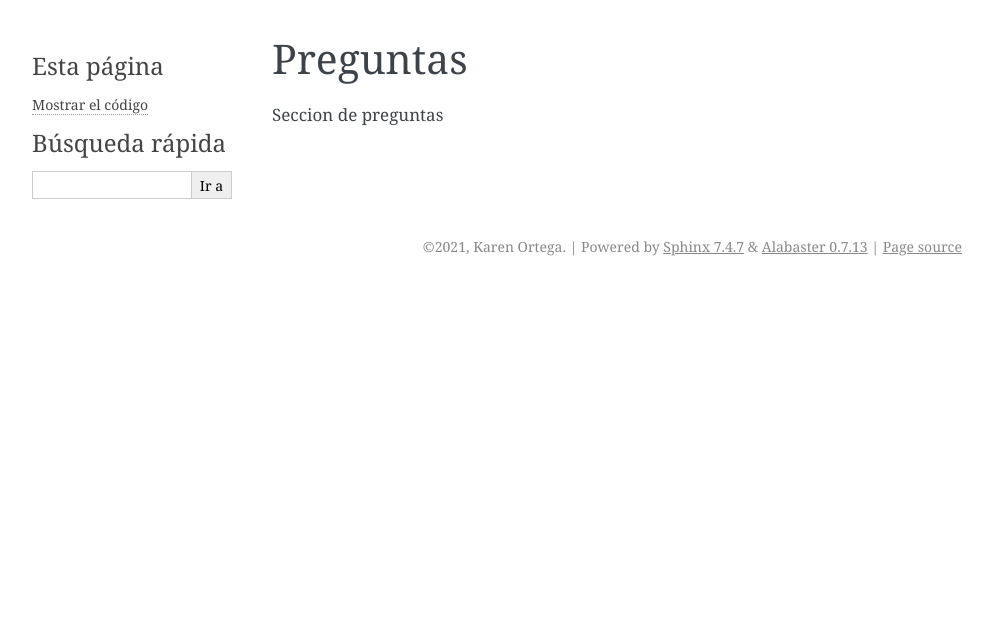
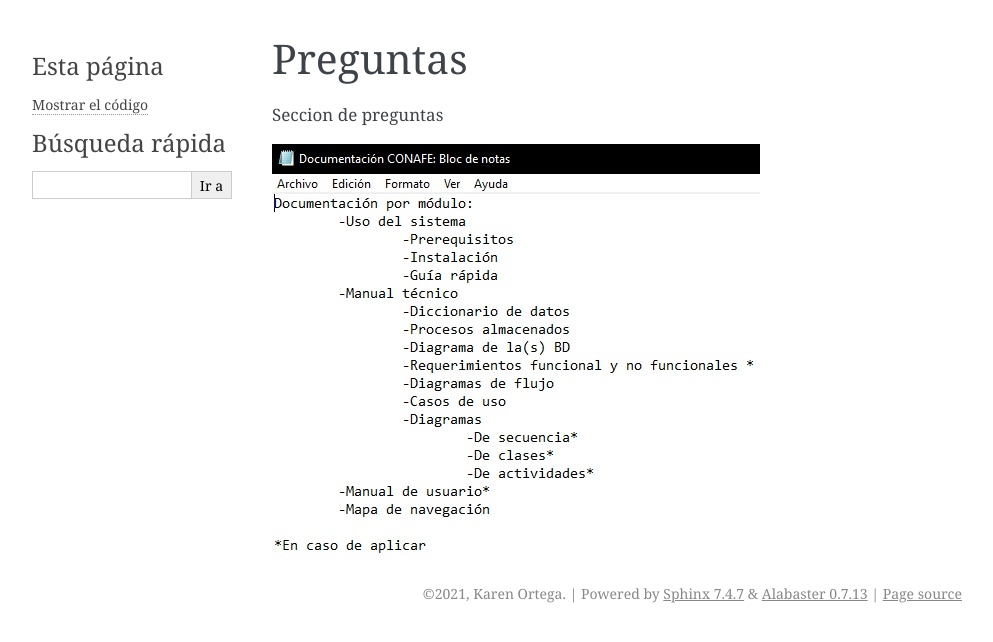
Before and after one commit to karenanahi/documentacion, a Sphinx documentation site: the page built from docs/source/preguntas.rst, in a window 1280 px wide. Shown: the top 642 px of the page, without its empty margins (148-1141 px from the left). Built offline with Sphinx 7.4.7, drawn with Linux system fonts in a browser that asks for light colours.

Commit message:
preuba agregar imagen

```diff
--- a/docs/source/preguntas.rst
+++ b/docs/source/preguntas.rst
@@ -2,3 +2,6 @@ Preguntas
 =========
 
 Seccion de preguntas
+
+
+.. image:: img/IMG.png
```
Also changed, not shown: docs/source/img/IMG.png (added), 5 other files.
